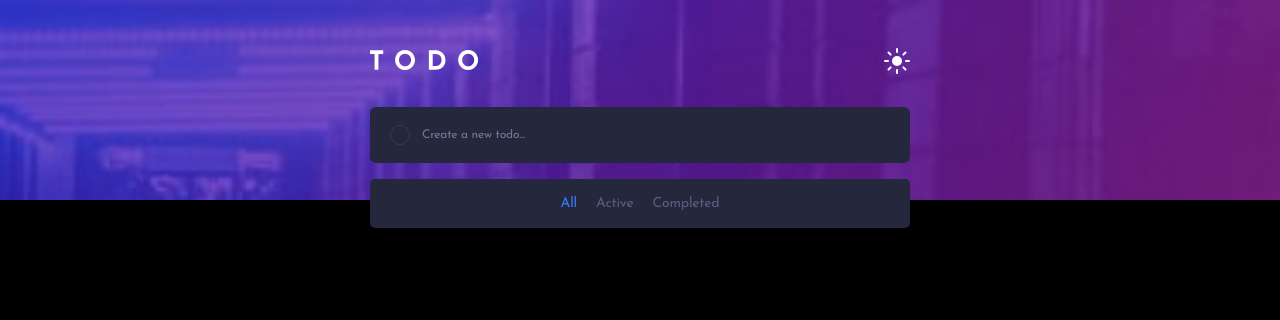
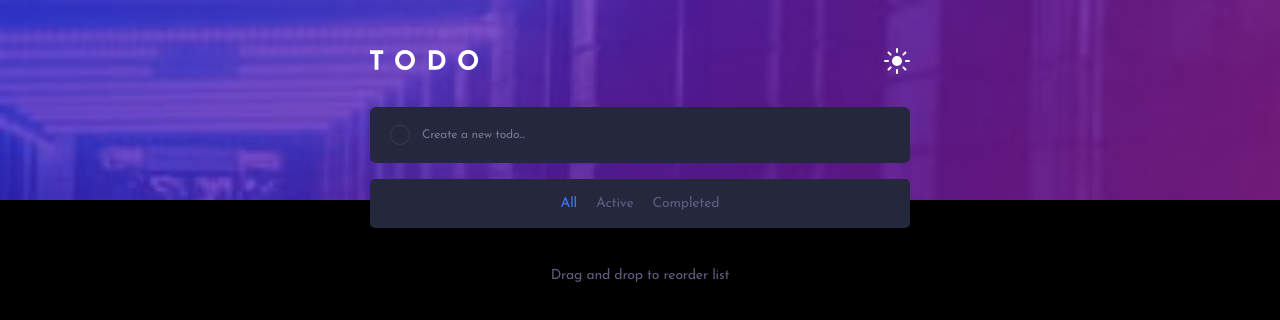
Before and after one commit to aaronkagan/supercharged-todo-list, a React (Vite) app: page / in a window 1280 px wide. Shown: the top 320 px of the page. Built offline with nearby package versions, Linux system fonts and the light colour scheme.

Commit message:
adding drag and drop text

```diff
--- a/src/App.tsx
+++ b/src/App.tsx
@@ -304,6 +304,7 @@ function App() {
               Completed
             </span>
           </StyledFilterBar>
+          <p className="drag-text">Drag and drop to reorder list</p>
         </div>
       </StyledMain>
     </ThemeProvider>
@@ -373,6 +374,14 @@ const StyledMain = styled.main`
       letter-spacing: -0.167px;
       color: ${(props) => props.theme.todoPlaceholderColor};
     }
+  }
+
+  .drag-text {
+    color: ${(props) => props.theme.todoListBottomColor};
+    font-size: 1.4rem;
+    letter-spacing: -0.194px;
+    text-align: center;
+    margin-top: 4rem;
   }
 `;
 
```
